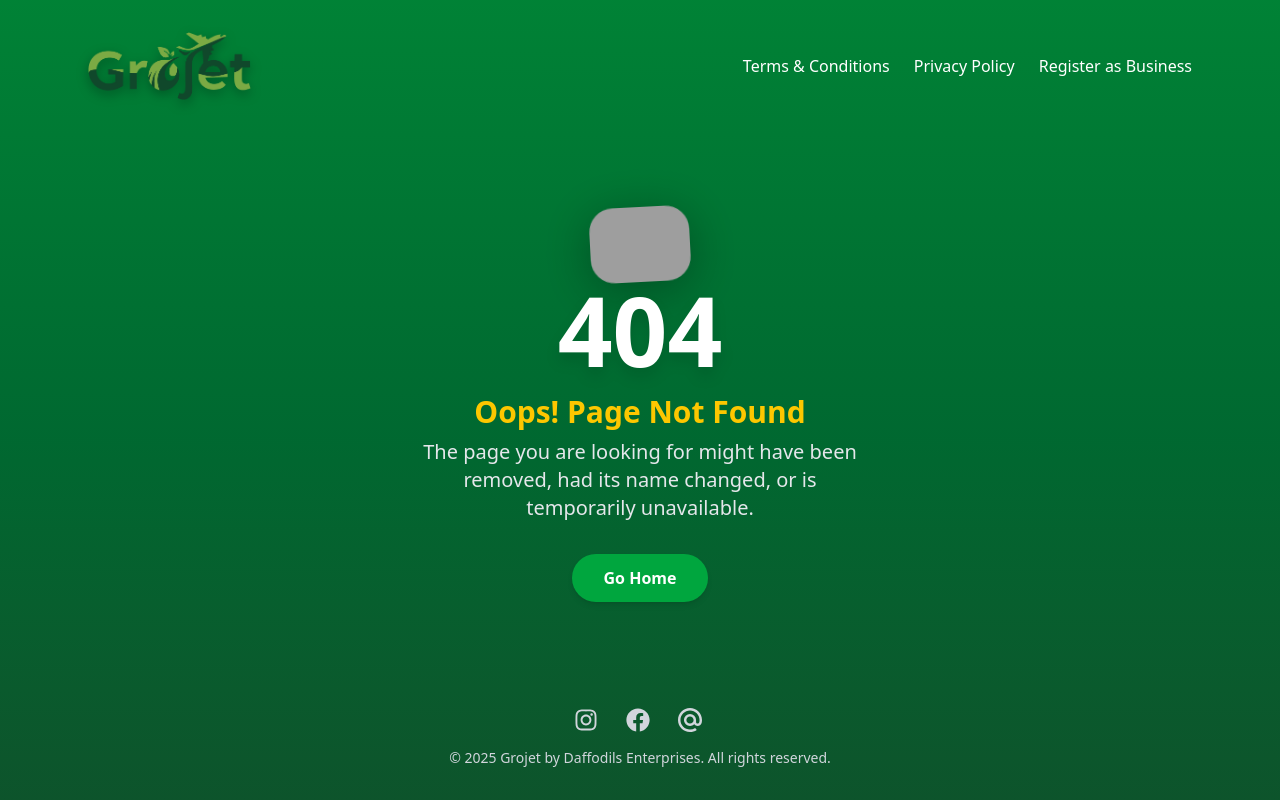
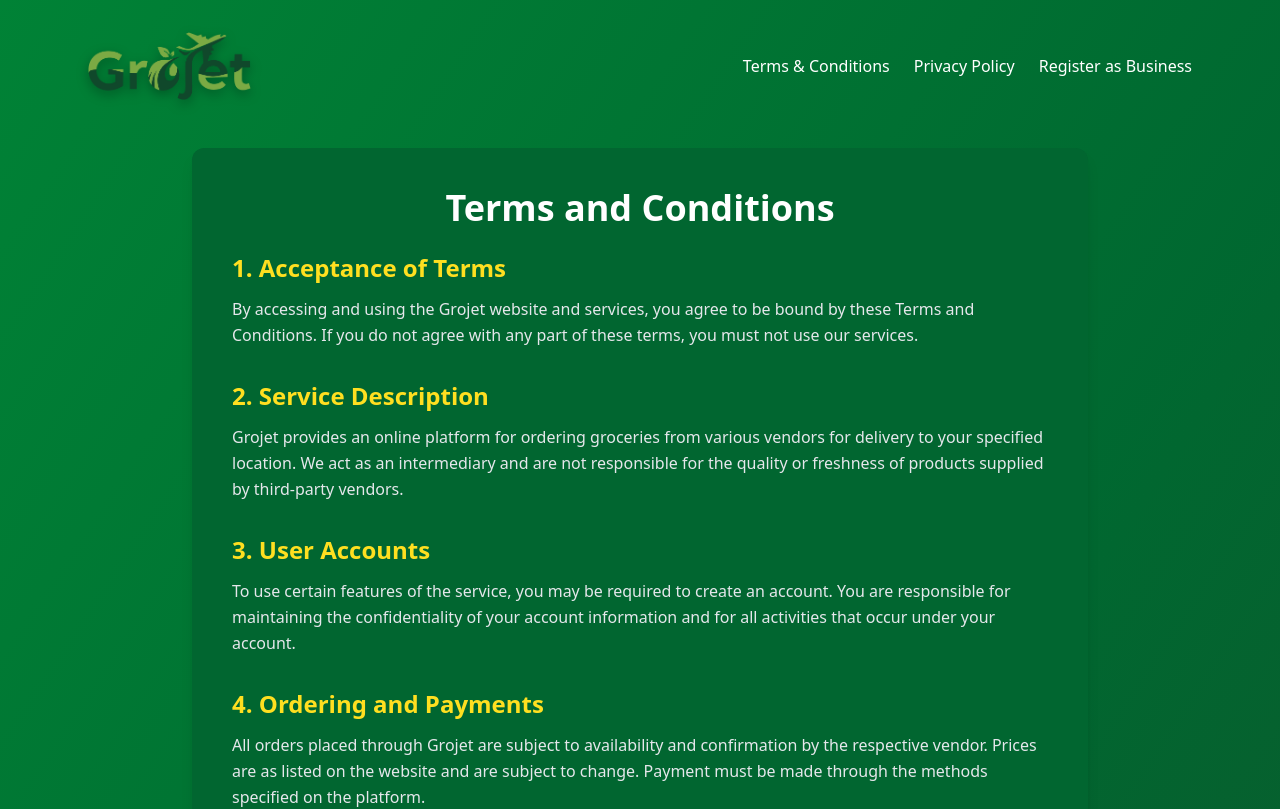
Before and after one commit to Yathish26/GrojetW, a React (Vite) app: page /terms in a window 1280 px wide. Shown: the top 809 px of the page. Built offline with nearby package versions, Linux system fonts and the light colour scheme; grey boxes are pictures that could not be loaded.

Commit message:
changes of terms link

```diff
--- a/src/App.jsx
+++ b/src/App.jsx
@@ -18,7 +18,7 @@ function App() {
     <Router>
       <Routes>
         <Route path="/" element={<Home />} />
-        <Route path="/terms-and-conditions" element={<Terms />} />
+        <Route path="/terms" element={<Terms />} />
         <Route path="/privacy-policy" element={<PrivacyPolicy />} />
         <Route path="/register-business" element={<RegisterBusiness />} />
         <Route path="/admin" element={<Admin />} />
--- a/src/Components/Header.jsx
+++ b/src/Components/Header.jsx
@@ -23,7 +23,7 @@ export default function Header() {
                     text-white
                    ">
                     <li>
-                        <Link to="/terms-and-conditions" className="hover:text-yellow-300 transition-colors duration-200">Terms & Conditions</Link>
+                        <Link to="/terms" className="hover:text-yellow-300 transition-colors duration-200">Terms & Conditions</Link>
                     </li>
                     <li>
                         <Link to="/privacy-policy" className="hover:text-yellow-300 transition-colors duration-200">Privacy Policy</Link>
```
